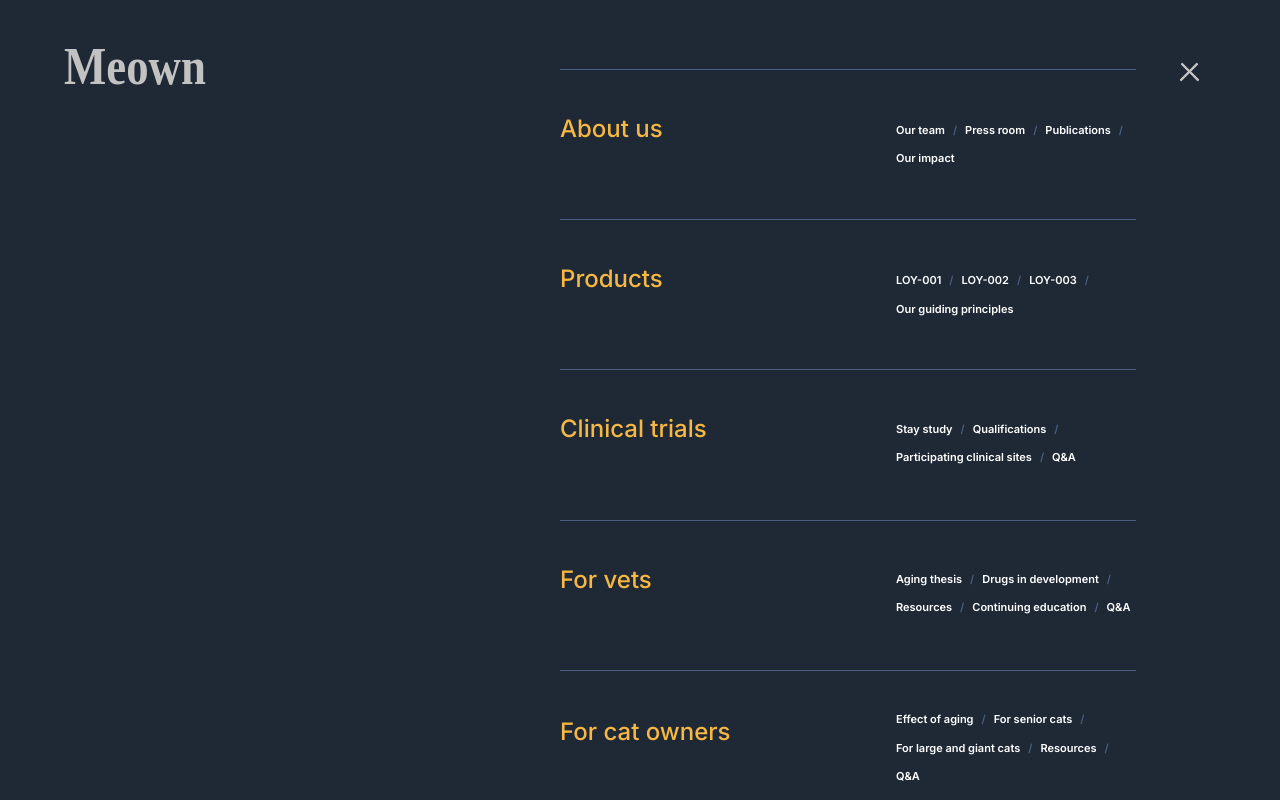
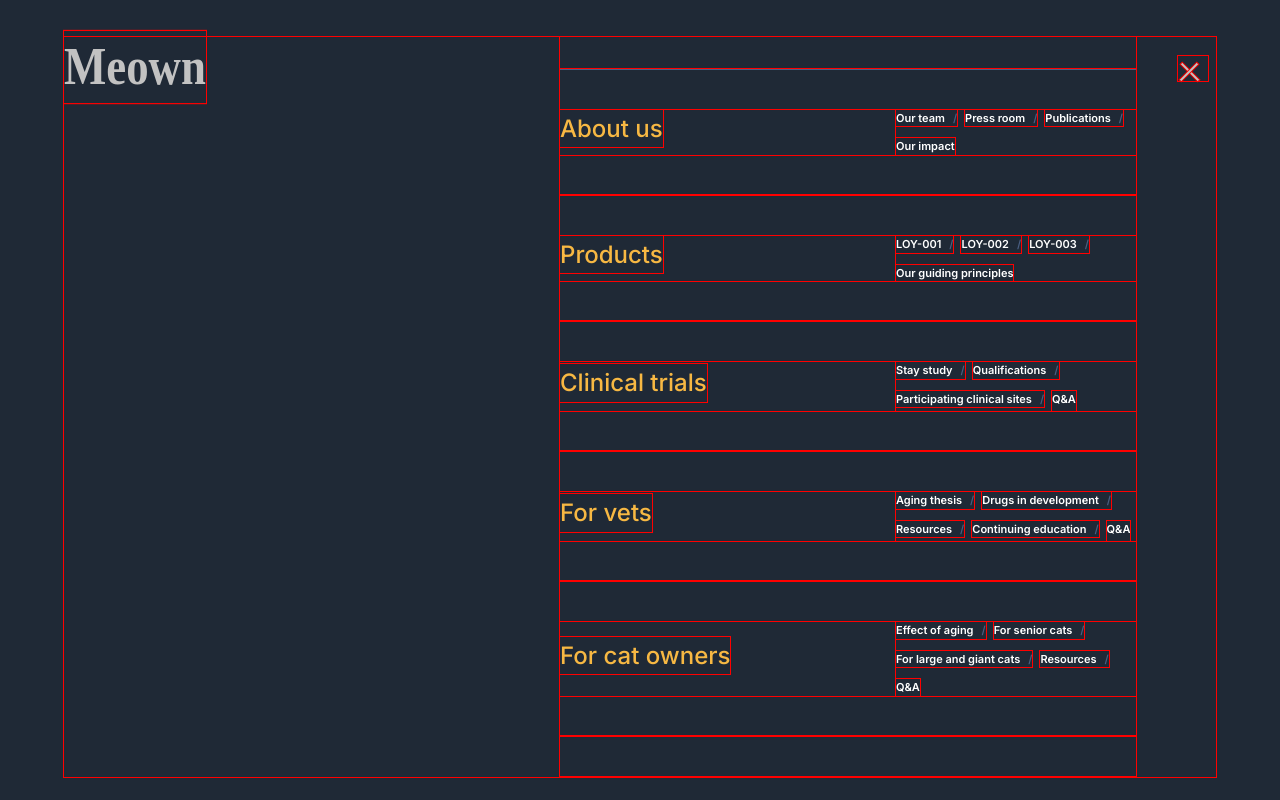
Before and after one commit to BusariAnees/cat-health, a React (Vite) app: page / in a window 1280 px wide. Both pictures are taken after a click on the element 1193 px from the left and 68 px from the top of the page. Shown: the top 800 px of the page. Built offline with nearby package versions, Linux system fonts and the light colour scheme; a web font is replaced by a local one.

Commit message:
on netlify

```diff
--- a/src/assets/css/index.css
+++ b/src/assets/css/index.css
@@ -7,6 +7,10 @@
 
 html {
   scroll-behavior: smooth;
+}
+
+* {
+  outline: 1px solid red;
 }
 
 :root {
--- a/src/overlay.jsx
+++ b/src/overlay.jsx
@@ -43,11 +43,12 @@ export default function Overlay({ isActive, setIsActive }) {
         isActive ? "opacity-100" : "opacity-0 invisible"
       }`}
     >
-      <div className="header-logo overlay-logo text-2xl font-bold">Meown</div>
+      <div className="header-logo overlay-logo text-2xl font-bold ">Meown</div>
 
 
 
-      <nav className="overlay-ul   mb-[5rem]" aria-label="Overlay Navigation">
+
+      <nav className="overlay-ul  h-[calc(100vh-60px)] overflow-y-auto" aria-label="Overlay Navigation">
         {links.map((link, idx) => (
           <NavLink
             key={idx}
@@ -57,7 +58,7 @@ export default function Overlay({ isActive, setIsActive }) {
           >
             <div className="div-dsp">
               <article className="article-dsp">
-                <p className="p-dsp font-semibold text-lg mb-[2rem]">{link.title}</p>
+                <p className="p-dsp font-semibold text-lg mb-2">{link.title}</p>
                 <ul className="ul-dsp list-disc list-inside space-y-1">
                   {link.items.map((item, itemIdx) => (
                     <li key={itemIdx}>{item}</li>
```
